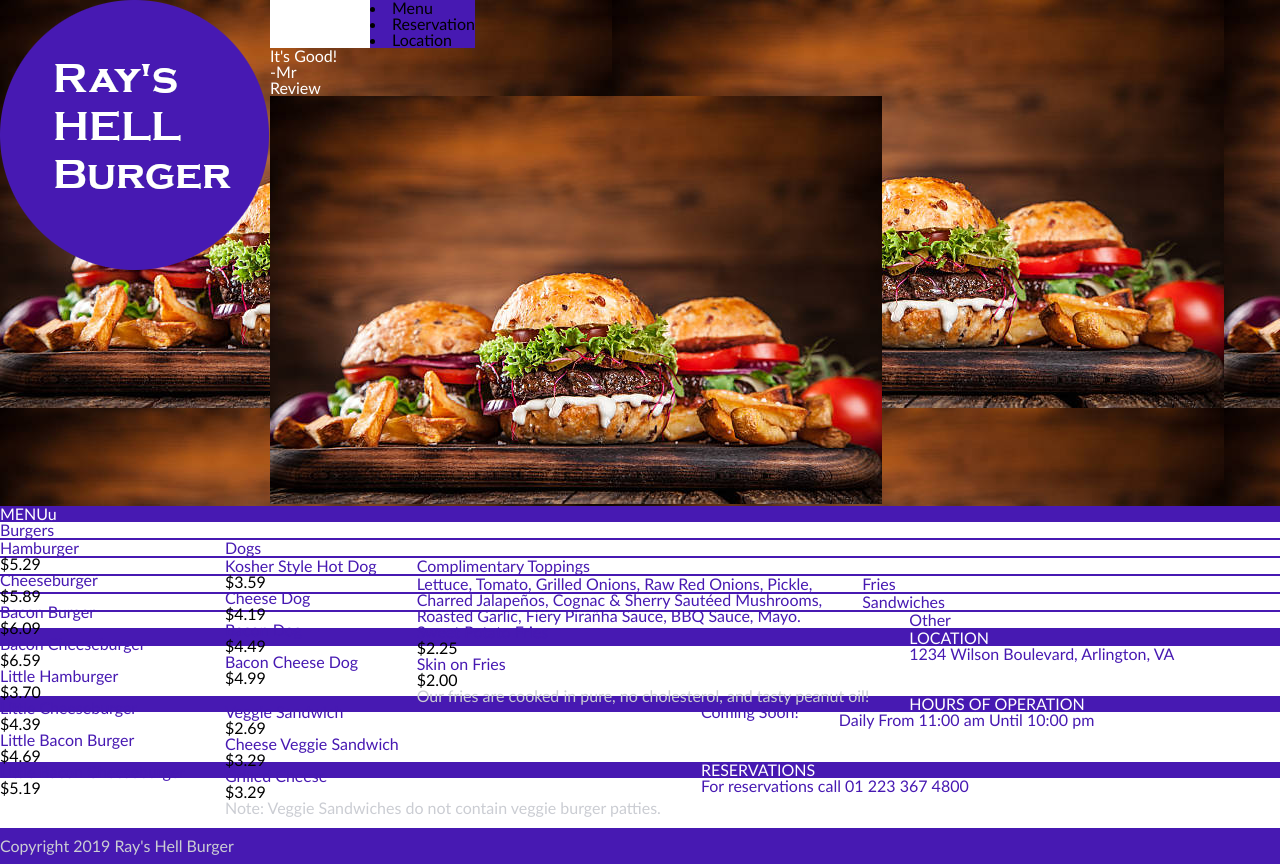
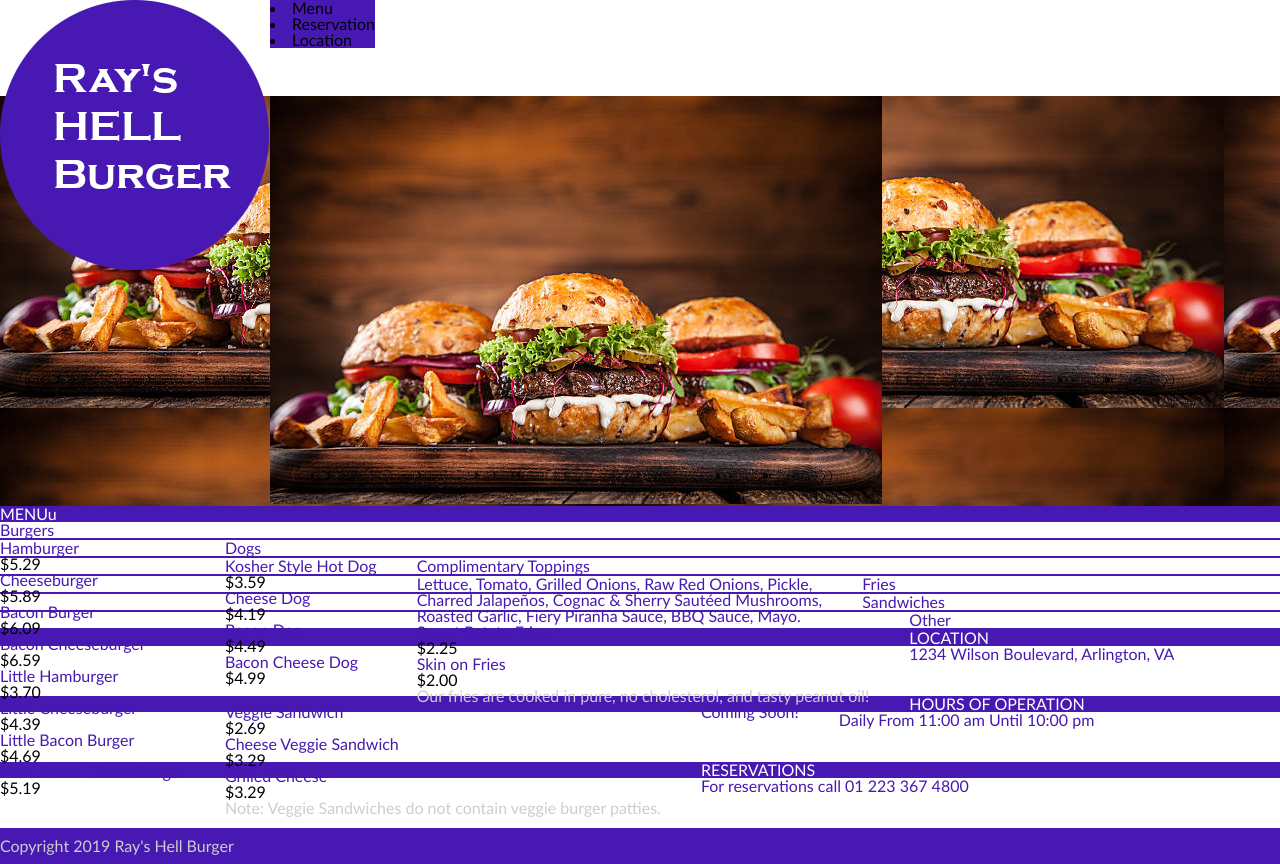
Before and after one commit to isen28/avt217, a plain HTML site: page p2/project2.html in a window 1280 px wide. Drawn offline with Linux system fonts and the light colour scheme.

Commit message:
Update project2.css

```diff
--- a/p2/css/project2.css
+++ b/p2/css/project2.css
@@ -61,6 +61,7 @@ header {
 	width: 3000 px;
 	padding-left: 200 px;
 	margin:0 auto;
+	background-color: #FFFFFF;
 }
 #logo {
 	width:270 px;
@@ -78,6 +79,7 @@ header {
 	width:1000 px;
 	margin-left:100px;
 	background-color: #4719b2;
+	margin:0 auto;
 }
 #review {
 	width:340px;
```
